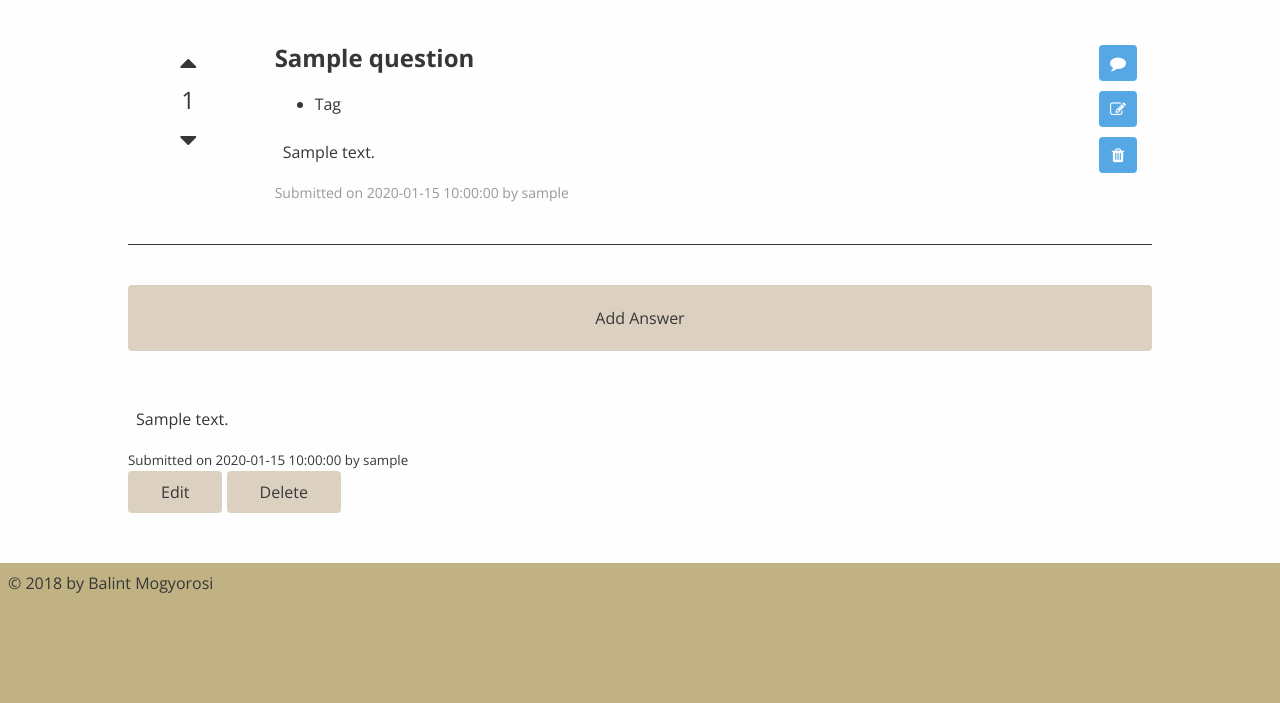
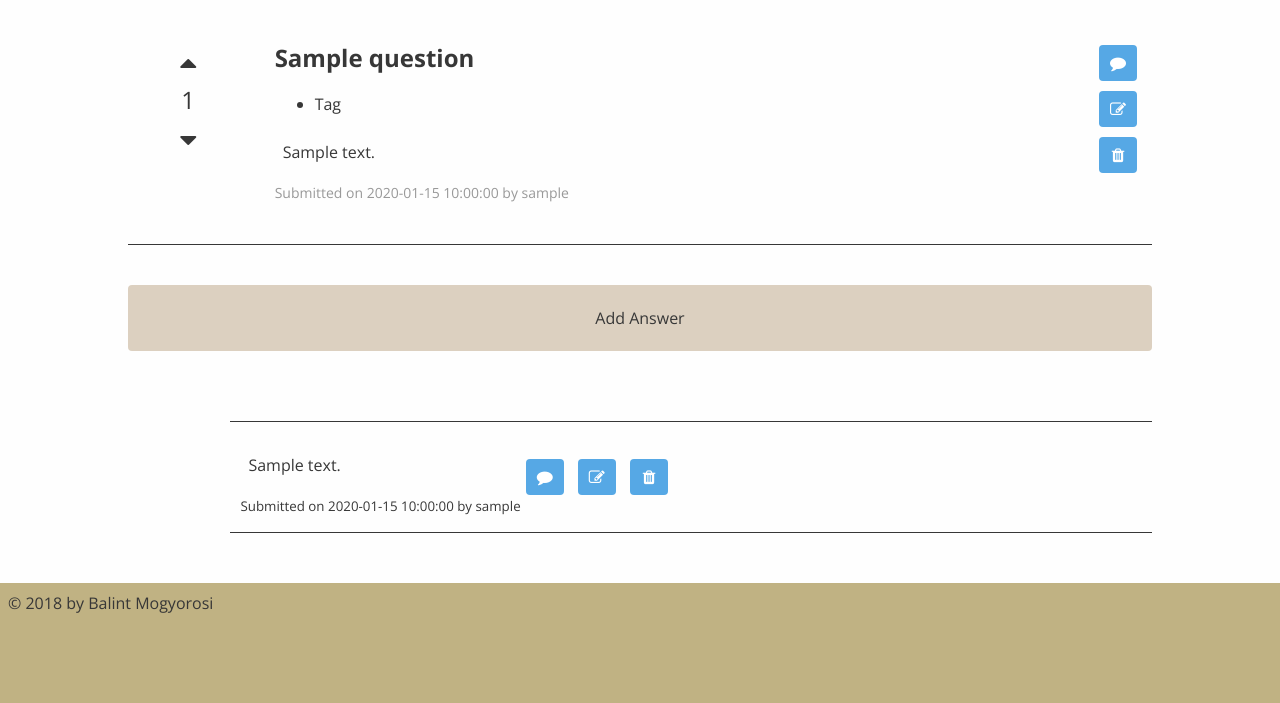
Before and after one commit to mogyorosibalin/AskMateOwn, a Flask app: template templates/question.html in a window 1280 px wide. Shown: the part 131-834 px from the top of the page. Run offline with Flask 2, Linux system fonts and the light colour scheme; the template is opened without the code that fills it: most values are stand-ins (such as "Sample title", 1, 10 or a date in 2020).

Commit message:
basic answer formatting

```diff
--- a/static/css/main.css
+++ b/static/css/main.css
@@ -208,12 +208,17 @@ p {
     font-size: 40px;
 }
 
-/* ----- QUESTION STYLE ----- */
+/* ----- QUESTION & ANSWER STYLE ----- */
 .questions {
     width: 100%;
 }
 
-.question {
+.answers {
+    width: 100%;
+    margin: 30px 0;
+}
+
+.question, .answer {
     display: flex;
     flex-direction: row;
     align-items: center;
@@ -224,6 +229,16 @@ p {
 }
 
 .question:nth-child(1) {
+    border-top: 1px solid #373737;
+}
+
+.answer {
+    width: 90%;
+    margin: 0 0 0 auto;
+    padding: 15px 10px;
+}
+
+.answer:nth-child(1) {
     border-top: 1px solid #373737;
 }
 
--- a/templates/question.html
+++ b/templates/question.html
@@ -94,13 +98,16 @@
                         by
                         <span class="answer-user">{{ answer.username }}</span>
                     </small>
-                    <footer class="answer-buttons">
+                </main>
+                {% if user_logged_in %}
+                    <aside class="answer-buttons">
+                        <a class="button cta-btn" href="#"><i class="fa fa-comment"></i></a>
                         {% if answer.user_id == user_logged_in.id %}
-                            <a class="button" href="/question/{{ question.id }}/edit-answer/{{ answer.id }}">Edit</a>
-                            <a class="button" href="/answer/{{ answer.id }}/delete">Delete</a>
+                            <a class="button cta-btn" href="/question/{{ question.id }}/edit-answer/{{ answer.id }}"><i class="fa fa-edit"></i></a>
+                            <a class="button cta-btn" href="/answer/{{ answer.id }}/delete"><i class="fa fa-trash"></i></a>
                         {% endif %}
-                    </footer>
-                </main>
+                    </aside>
+                {% endif %}
             </article>
         {% else %}
             <p>No answers for this question!</p>
```
Also changed, not shown: other parts of templates/question.html (+6 -2 lines). Lines whose indentation alone changed are shown as unchanged.
